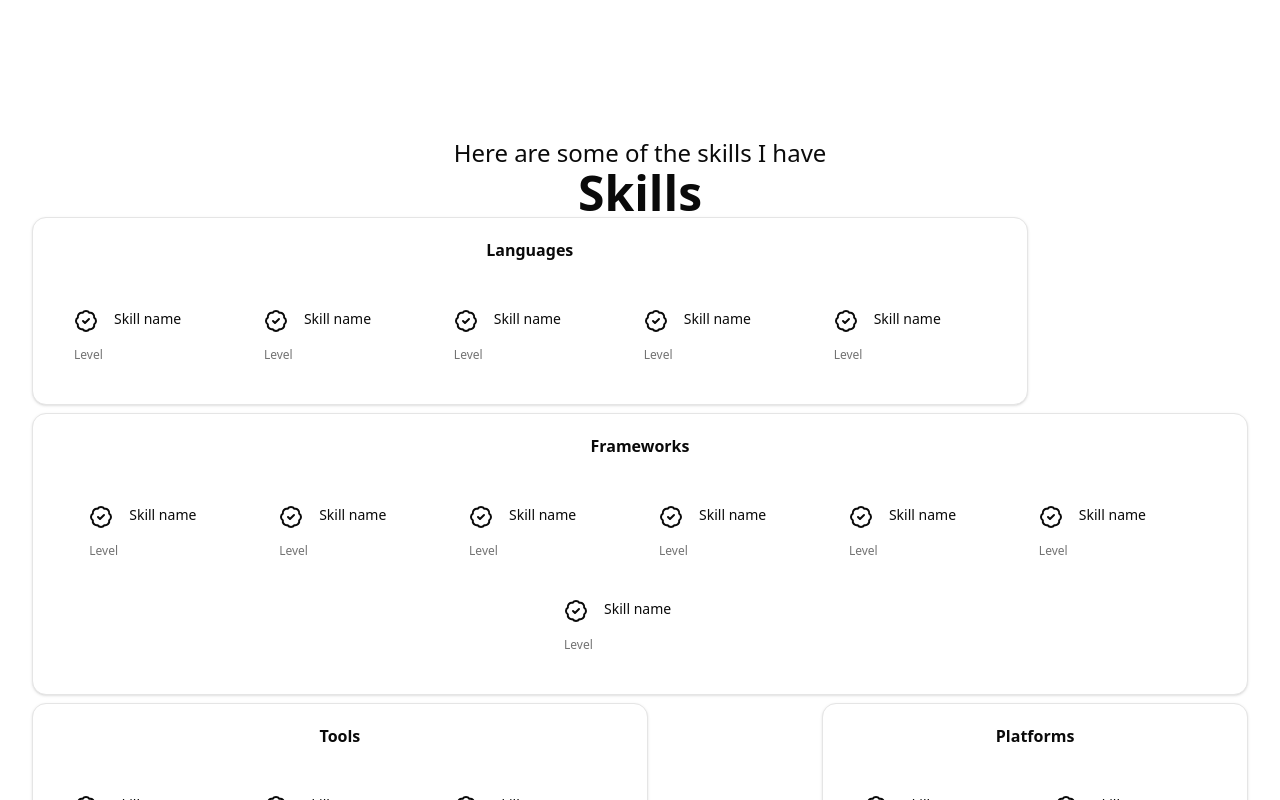
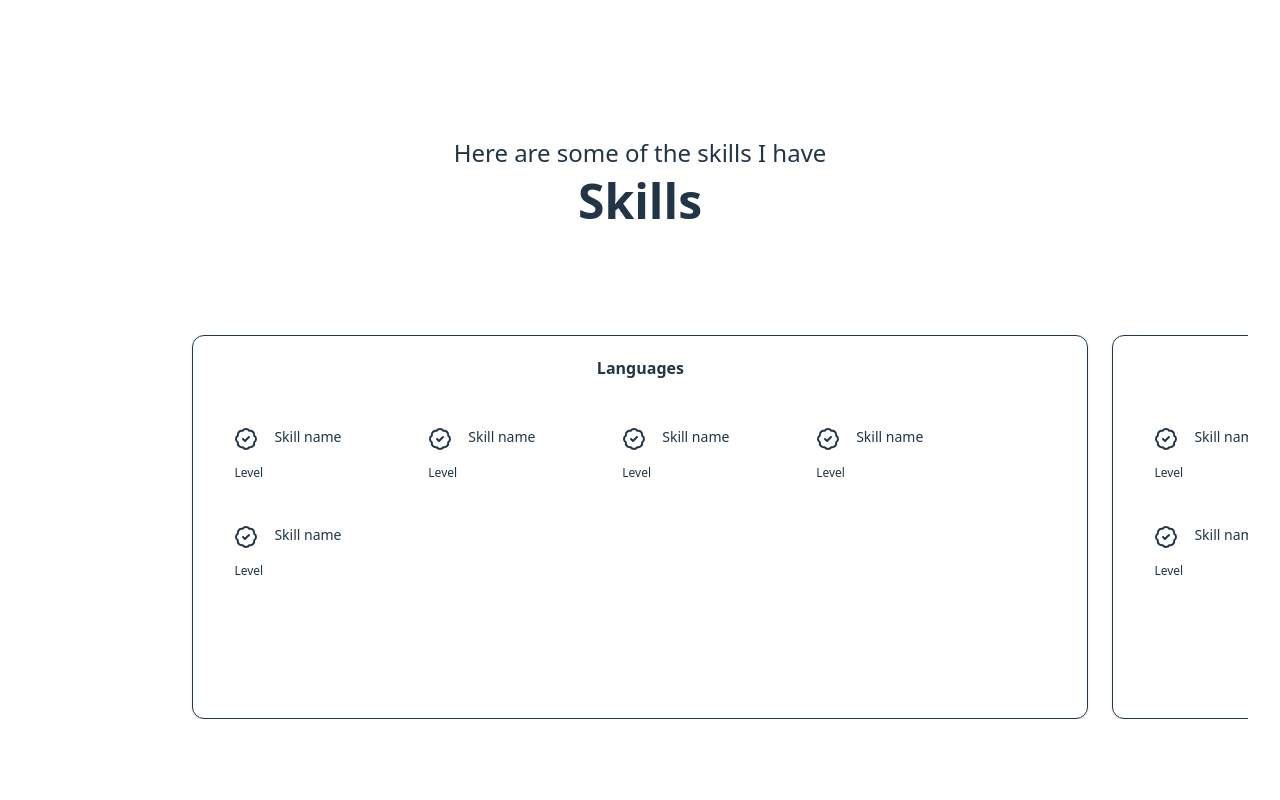
Before and after one commit to neolivaresgonzalez/portfolio-frontend, a React (Vite) app: page / in a window 1280 px wide. Shown: the part 1800-2600 px from the top of the page. Built offline with nearby package versions, Linux system fonts and the light colour scheme.

Commit message:
Scrollable Skills Section

```diff
--- a/src/components/skills/skills.tsx
+++ b/src/components/skills/skills.tsx
@@ -2,24 +2,39 @@ import { SkillsGroup } from "@/components/ui/skills-group";
 import { ArrowDownIcon } from "@/components/ui/arrow-down";
 
 export function SkillsSection() {
+    const skillsGroups = [
+        { title: "Languages", fake: 5 },
+        { title: "Frameworks", fake: 7 },
+        { title: "Tools", fake: 12 },
+        { title: "Databases", fake: 4 },
+        { title: "Cloud Platforms", fake: 3 },
+        { title: "DevOps", fake: 10 },
+    ];
+
     return (
         <div id="skills-section" className="flex flex-col h-full m-0 p-0 min-h-screen justify-between py-10">
             {/*
                 Section title
             */}
-            <div id="skills-section-title" className="flex flex-1 flex-col align-center justify-center">
-                <p className="flex flex-1 text-2xl align-center justify-center">Here are some of the skills I have</p>
-                <p className="flex flex-1 text-5xl font-bold align-center justify-center">Skills</p>
+            <div id="skills-section-title" className="flex flex-col items-center justify-center gap-2">
+                <p className="text-2xl text-center">Here are some of the skills I have</p>
+                <p className="text-5xl font-bold text-center">Skills</p>
             </div>
 
-            <div id="skills-section-content" className="flex flex-wrap flex-row h-full m-0 p-0 max-h-screen align-center justify-between gap-2">
-                <SkillsGroup title="Languages" fake={5} />
-                <SkillsGroup title="Frameworks" fake={7} />
-                <SkillsGroup title="Tools" fake={3} />
-                <SkillsGroup title="Platforms" fake={2} />
+            {/* Carousel Container with Peek Effect */}
+            <div id="skills-section-content-container" className="relative w-full flex items-center justify-center">
+                <div
+                    id="skills-section-content"
+                    className=" flex overflow-x-auto overflow-y-hidden gap-6 scroll-smooth snap-x snap-mandatory scrollbar-hide px-[15%] scroll-bar-width-none ms-overflow-style-none"
+
+                >
+                    {skillsGroups.map((group, index) => (
+                        <SkillsGroup key={`${group.title}-${index}`} title={group.title} fake={group.fake} />
+                    ))}
+                </div>
             </div>
 
-            <div id="skills-section-scroll-indicator" className="flex  flex-row items-center justify-center">
+            <div id="skills-section-scroll-indicator" className="flex flex-row items-center justify-center">
                 <ArrowDownIcon />
             </div>
         </div>
--- a/src/components/ui/skills-group.tsx
+++ b/src/components/ui/skills-group.tsx
@@ -13,11 +13,11 @@ interface SkillsGroupProps {
 
 export function SkillsGroup(props: SkillsGroupProps) {
     return (
-        <Card className="flex flex-col align-center justify-center">
+        <Card className="snap-center w-[70vw] shrink-0">
             <CardHeader>
                 <CardTitle>{props.title}</CardTitle>
             </CardHeader>
-            <CardContent className="flex flex-wrap flex-row flex-shrink-1 align-center justify-center gap-1">
+            <CardContent className="flex flex-row flex-wrap gap-2">
                 {Array.from({ length: props.fake || 0 }).map((_, index) => (
                     <SkillItem key={index} />
                 ))}
--- a/src/index.css
+++ b/src/index.css
@@ -1,7 +1,4 @@
 @import "tailwindcss";
-@import "tw-animate-css";
-
-@custom-variant dark (&:is(.dark *));
 
 :root {
   font-family: system-ui, Avenir, Helvetica, Arial, sans-serif;
@@ -16,38 +13,6 @@
   text-rendering: optimizeLegibility;
   -webkit-font-smoothing: antialiased;
   -moz-osx-font-smoothing: grayscale;
-  --radius: 0.625rem;
-  --background: oklch(1 0 0);
-  --foreground: oklch(0.145 0 0);
-  --card: oklch(1 0 0);
-  --card-foreground: oklch(0.145 0 0);
-  --popover: oklch(1 0 0);
-  --popover-foreground: oklch(0.145 0 0);
-  --primary: oklch(0.205 0 0);
-  --primary-foreground: oklch(0.985 0 0);
-  --secondary: oklch(0.97 0 0);
-  --secondary-foreground: oklch(0.205 0 0);
-  --muted: oklch(0.97 0 0);
-  --muted-foreground: oklch(0.556 0 0);
-  --accent: oklch(0.97 0 0);
-  --accent-foreground: oklch(0.205 0 0);
-  --destructive: oklch(0.577 0.245 27.325);
-  --border: oklch(0.922 0 0);
-  --input: oklch(0.922 0 0);
-  --ring: oklch(0.708 0 0);
-  --chart-1: oklch(0.646 0.222 41.116);
-  --chart-2: oklch(0.6 0.118 184.704);
-  --chart-3: oklch(0.398 0.07 227.392);
-  --chart-4: oklch(0.828 0.189 84.429);
-  --chart-5: oklch(0.769 0.188 70.08);
-  --sidebar: oklch(0.985 0 0);
-  --sidebar-foreground: oklch(0.145 0 0);
-  --sidebar-primary: oklch(0.205 0 0);
-  --sidebar-primary-foreground: oklch(0.985 0 0);
-  --sidebar-accent: oklch(0.97 0 0);
-  --sidebar-accent-foreground: oklch(0.205 0 0);
-  --sidebar-border: oklch(0.922 0 0);
-  --sidebar-ring: oklch(0.708 0 0);
 }
 
 a {
@@ -109,83 +74,15 @@ button:focus-visible {
   }
 }
 
-@theme inline {
-  --radius-sm: calc(var(--radius) - 4px);
-  --radius-md: calc(var(--radius) - 2px);
-  --radius-lg: var(--radius);
-  --radius-xl: calc(var(--radius) + 4px);
-  --color-background: var(--background);
-  --color-foreground: var(--foreground);
-  --color-card: var(--card);
-  --color-card-foreground: var(--card-foreground);
-  --color-popover: var(--popover);
-  --color-popover-foreground: var(--popover-foreground);
-  --color-primary: var(--primary);
-  --color-primary-foreground: var(--primary-foreground);
-  --color-secondary: var(--secondary);
-  --color-secondary-foreground: var(--secondary-foreground);
-  --color-muted: var(--muted);
-  --color-muted-foreground: var(--muted-foreground);
-  --color-accent: var(--accent);
-  --color-accent-foreground: var(--accent-foreground);
-  --color-destructive: var(--destructive);
-  --color-border: var(--border);
-  --color-input: var(--input);
-  --color-ring: var(--ring);
-  --color-chart-1: var(--chart-1);
-  --color-chart-2: var(--chart-2);
-  --color-chart-3: var(--chart-3);
-  --color-chart-4: var(--chart-4);
-  --color-chart-5: var(--chart-5);
-  --color-sidebar: var(--sidebar);
-  --color-sidebar-foreground: var(--sidebar-foreground);
-  --color-sidebar-primary: var(--sidebar-primary);
-  --color-sidebar-primary-foreground: var(--sidebar-primary-foreground);
-  --color-sidebar-accent: var(--sidebar-accent);
-  --color-sidebar-accent-foreground: var(--sidebar-accent-foreground);
-  --color-sidebar-border: var(--sidebar-border);
-  --color-sidebar-ring: var(--sidebar-ring);
+/* Hide scrollbar but keep functionality */
+.scrollbar-hide {
+  -ms-overflow-style: none;
+  /* IE and Edge */
+  scrollbar-width: none;
+  /* Firefox */
 }
 
-.dark {
-  --background: oklch(0.145 0 0);
-  --foreground: oklch(0.985 0 0);
-  --card: oklch(0.205 0 0);
-  --card-foreground: oklch(0.985 0 0);
-  --popover: oklch(0.205 0 0);
-  --popover-foreground: oklch(0.985 0 0);
-  --primary: oklch(0.922 0 0);
-  --primary-foreground: oklch(0.205 0 0);
-  --secondary: oklch(0.269 0 0);
-  --secondary-foreground: oklch(0.985 0 0);
-  --muted: oklch(0.269 0 0);
-  --muted-foreground: oklch(0.708 0 0);
-  --accent: oklch(0.269 0 0);
-  --accent-foreground: oklch(0.985 0 0);
-  --destructive: oklch(0.704 0.191 22.216);
-  --border: oklch(1 0 0 / 10%);
-  --input: oklch(1 0 0 / 15%);
-  --ring: oklch(0.556 0 0);
-  --chart-1: oklch(0.488 0.243 264.376);
-  --chart-2: oklch(0.696 0.17 162.48);
-  --chart-3: oklch(0.769 0.188 70.08);
-  --chart-4: oklch(0.627 0.265 303.9);
-  --chart-5: oklch(0.645 0.246 16.439);
-  --sidebar: oklch(0.205 0 0);
-  --sidebar-foreground: oklch(0.985 0 0);
-  --sidebar-primary: oklch(0.488 0.243 264.376);
-  --sidebar-primary-foreground: oklch(0.985 0 0);
-  --sidebar-accent: oklch(0.269 0 0);
-  --sidebar-accent-foreground: oklch(0.985 0 0);
-  --sidebar-border: oklch(1 0 0 / 10%);
-  --sidebar-ring: oklch(0.556 0 0);
+.scrollbar-hide::-webkit-scrollbar {
+  display: none;
+  /* Chrome, Safari and Opera */
 }
-
-@layer base {
-  * {
-    @apply border-border outline-ring/50;
-  }
-  body {
-    @apply bg-background text-foreground;
-  }
-}
```
